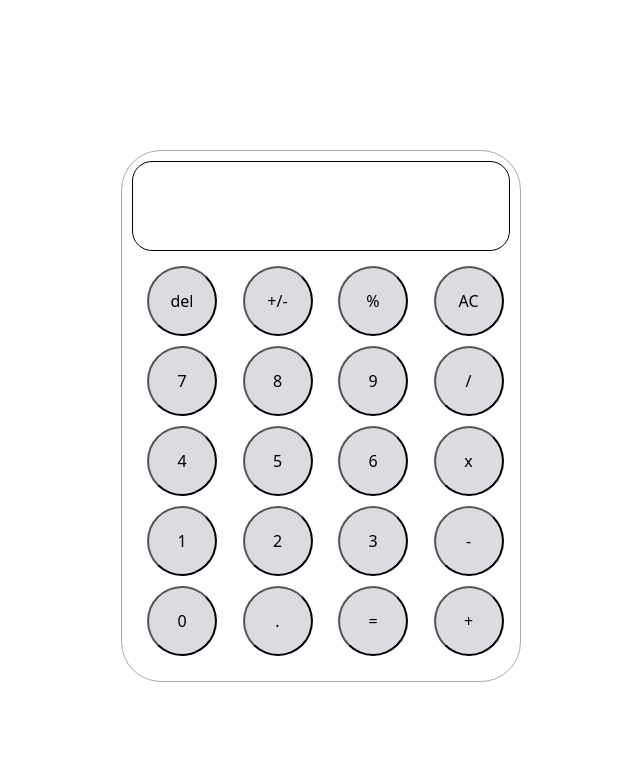
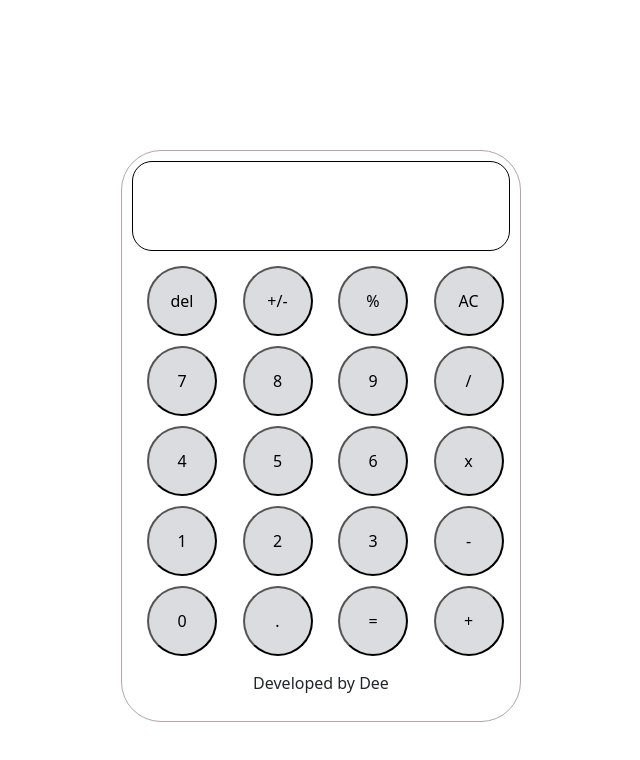
Before and after one commit to laadydee/Simple-calculator, a plain HTML site: page index.html in a window 1280 px wide. Shown: the whole page, without its empty margins (319-959 px from the left). Drawn offline with nearby package versions, Linux system fonts and the light colour scheme.

Commit message:
calculator

```diff
--- a/index.html
+++ b/index.html
@@ -86,6 +86,7 @@
             </div>
         </div>
      </div>
+     <div><p>Developed by Dee</p></div>
     </div>
    </center>
    <script>
```
